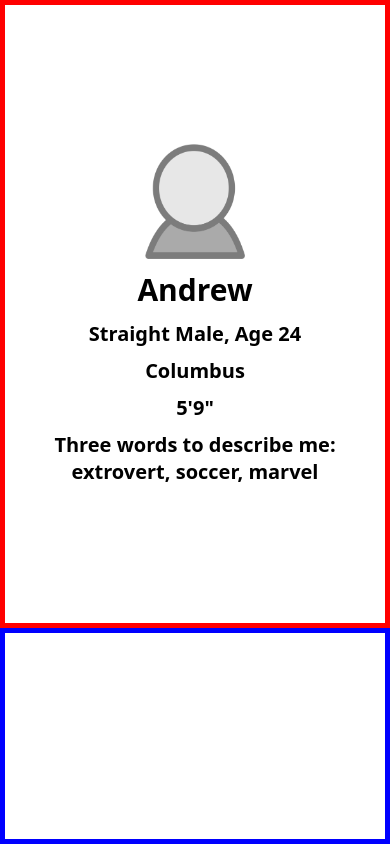
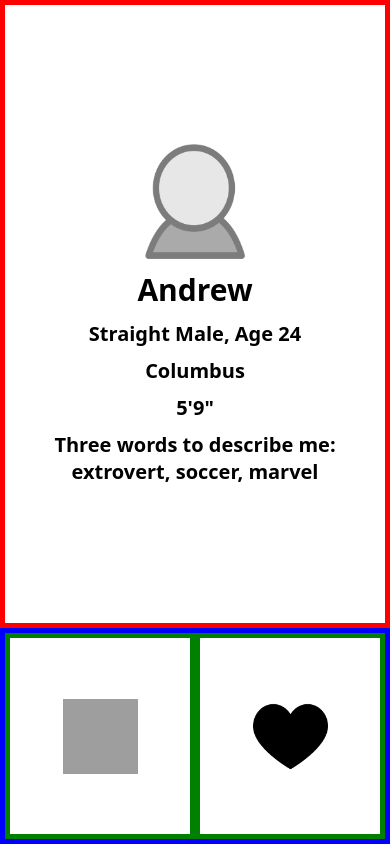
Before and after one commit to dvptl68/middleman, a React Native app: screen / in a window 390 px wide. Built offline with nearby package versions, Linux system fonts and the light colour scheme; grey boxes are pictures that could not be loaded.

Commit message:
Complete Discover view

```diff
--- a/src/pages/Discover.js
+++ b/src/pages/Discover.js
@@ -1,5 +1,5 @@
 import React from 'react';
-import { View, StyleSheet } from 'react-native';
+import { View, Image, TouchableOpacity, StyleSheet } from 'react-native';
 import Profile from './../components/Profile';
 
 const Discover = () => {
@@ -20,6 +20,12 @@ const Discover = () => {
         <Profile {...profile} />
       </View>
       <View style={styles.buttonsContainer}>
+        <TouchableOpacity style={styles.singleButtonContainer}>
+          <Image style={styles.buttons} source={require('./../../assets/images/broken-heart.png')} />
+        </TouchableOpacity>
+        <TouchableOpacity style={styles.singleButtonContainer}>
+          <Image style={styles.buttons} source={require('./../../assets/images/heart.png')} />
+        </TouchableOpacity>
       </View>
     </>
   );
@@ -33,8 +39,21 @@ const styles = StyleSheet.create({
   },
   buttonsContainer: {
     flex: 1,
+    flexDirection: 'row',
     borderWidth: 5,
     borderColor: 'blue',
+  },
+  singleButtonContainer: {
+    flex: 1,
+    alignItems: 'center',
+    justifyContent: 'center',
+    borderWidth: 5,
+    borderColor: 'green',
+  },
+  buttons: {
+    width: 75,
+    height: 75,
+    resizeMode: 'stretch',
   }
 });
 
```
